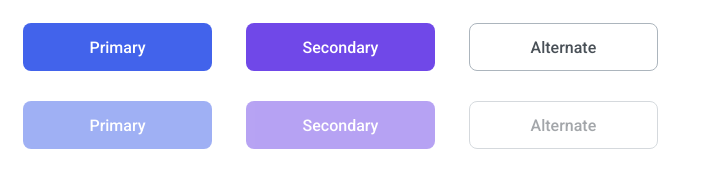
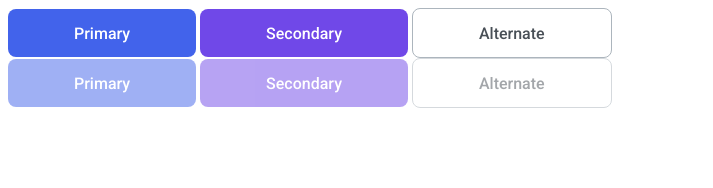
Before and after one commit to js-tasks-ru/htmlcss-20231222_igor-anackii, a website: page 03-lection1/01-button/index.html in a window 1280 px wide. Shown: the whole page, without its empty margins (0-713 px from the left). Drawn offline with Linux system fonts and the light colour scheme.

Commit message:
hw3: Задал стили кнопок по BEM

```diff
--- a/03-lection1/01-button/button.css
+++ b/03-lection1/01-button/button.css
@@ -1,13 +1,12 @@
 /* Стилизация кнопки */
 .btn {
-    width: 189px;
-    height: 48px;
-    margin: 15px;
+    padding: 15px 66px 14px 66px;
     border-radius: 8px;
+    font-family: 'Roboto', sans-serif;
+    font-size: 16px;
+    font-style: normal;
     font-weight: 500;
-    font-size: 16px;
-    line-height: 19px;
-    font-family: 'Roboto', sans-serif;
+    line-height: normal;
     border: none;
 }
 
```
